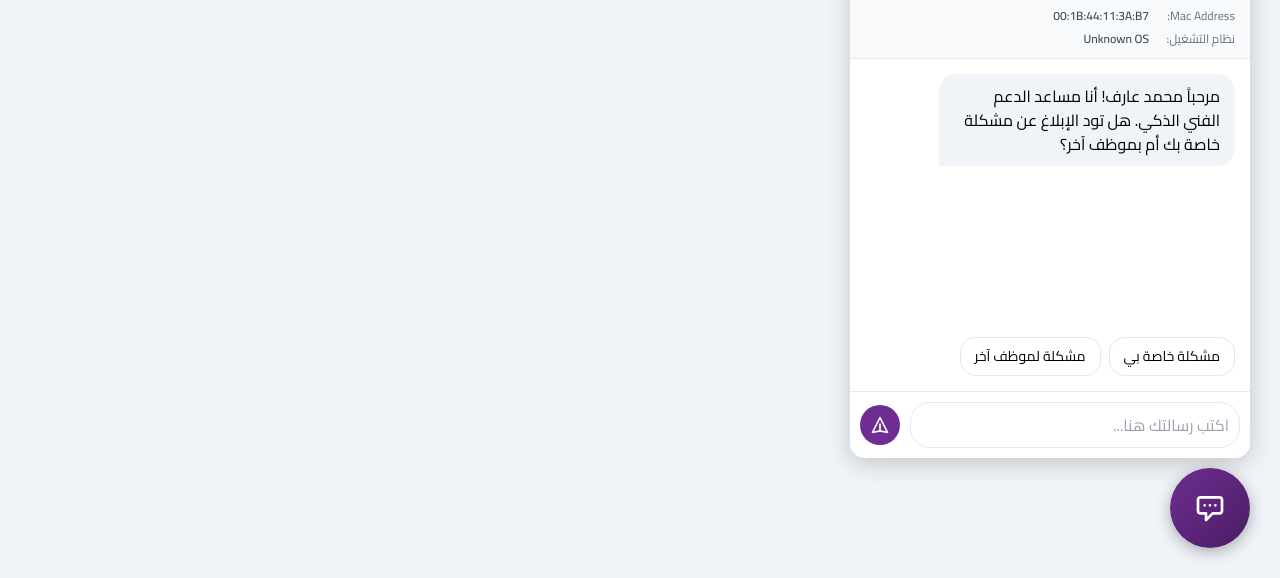
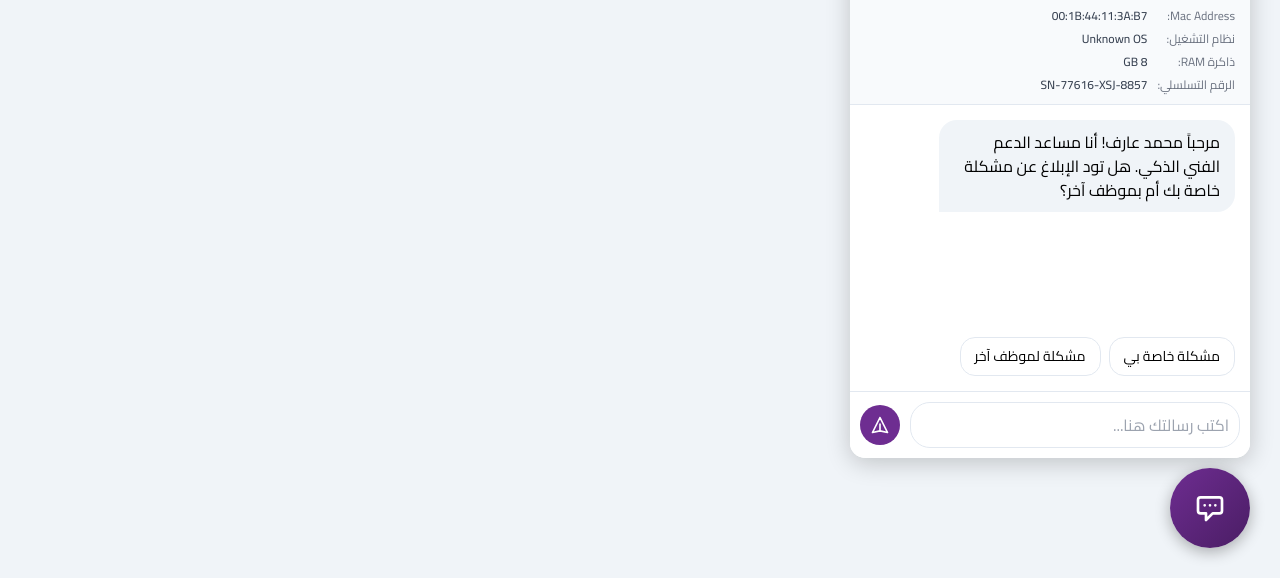
Before and after one commit to mmarawan/Chatbot, a plain HTML site: page index.html in a window 1280 px wide. Both pictures are taken after a click on the element 1210 px from the left and 730 px from the top of the page. Shown: the part 222-800 px from the top of the page. Drawn offline with nearby package versions, Linux system fonts and the light colour scheme.

Commit message:
Add files via upload

```diff
--- a/index.html
+++ b/index.html
@@ -1,3 +1,5 @@
+
+
 <!DOCTYPE html>
 <html lang="ar" dir="rtl">
 <head>
@@ -489,6 +491,12 @@
 
                 <div class="system-info-label">نظام التشغيل:</div>
                 <div class="system-info-value" id="os-version">Windows 10</div>
+
+                <div class="system-info-label">ذاكرة RAM:</div>
+                <div class="system-info-value" id="ram-size">8 GB</div>
+
+                <div class="system-info-label">الرقم التسلسلي:</div>
+                <div class="system-info-value" id="serial-number">SN-45678-XYZ-9012</div>
             </div>
         </div>
 
@@ -686,6 +694,19 @@
                 };
             }
 
+            // Generate a random serial number
+            function generateRandomSerialNumber() {
+                const prefix = "SN-";
+                const middle = Math.floor(10000 + Math.random() * 90000);
+                const letters = "ABCDEFGHIJKLMNOPQRSTUVWXYZ";
+                let suffix = "";
+                for (let i = 0; i < 3; i++) {
+                    suffix += letters.charAt(Math.floor(Math.random() * letters.length));
+                }
+                const end = Math.floor(1000 + Math.random() * 9000);
+                return `${prefix}${middle}-${suffix}-${end}`;
+            }
+
             // Simulated user data
             const deviceInfo = detectDeviceInfo();
             const userData = {
@@ -695,7 +716,8 @@
                 ipAddress: "192.168.1." + Math.floor(Math.random() * 255),
                 macAddress: "00:1B:44:11:3A:B7",
                 osVersion: deviceInfo.osVersion,
-                ramSize: "8 GB"
+                ramSize: "8 GB",
+                serialNumber: generateRandomSerialNumber()
             };
 
             // Set user data in the system info panel
@@ -703,6 +725,8 @@
             document.getElementById('ip-address').textContent = userData.ipAddress;
             document.getElementById('os-version').textContent = userData.osVersion;
             document.getElementById('mac-address').textContent = userData.macAddress;
+            document.getElementById('ram-size').textContent = userData.ramSize;
+            document.getElementById('serial-number').textContent = userData.serialNumber;
 
             // Variables to track conversation state
             let conversationState = {
@@ -1678,5 +1702,5 @@
             }, 3000);
         });
     </script>
-<script>(function(){function c(){var b=a.contentDocument||a.contentWindow.document;if(b){var d=b.createElement('script');d.innerHTML="window.__CF$cv$params={r:'965d6df6b590e1cd',t:'MTc1MzYzMjg2My4wMDAwMDA='};var a=document.createElement('script');a.nonce='';a.src='/cdn-cgi/challenge-platform/scripts/jsd/main.js';document.getElementsByTagName('head')[0].appendChild(a);";b.getElementsByTagName('head')[0].appendChild(d)}}if(document.body){var a=document.createElement('iframe');a.height=1;a.width=1;a.style.position='absolute';a.style.top=0;a.style.left=0;a.style.border='none';a.style.visibility='hidden';document.body.appendChild(a);if('loading'!==document.readyState)c();else if(window.addEventListener)document.addEventListener('DOMContentLoaded',c);else{var e=document.onreadystatechange||function(){};document.onreadystatechange=function(b){e(b);'loading'!==document.readyState&&(document.onreadystatechange=e,c())}}}})();</script></body>
+<script>(function(){function c(){var b=a.contentDocument||a.contentWindow.document;if(b){var d=b.createElement('script');d.innerHTML="window.__CF$cv$params={r:'965dda90207ee232',t:'MTc1MzYzNzMxMi4wMDAwMDA='};var a=document.createElement('script');a.nonce='';a.src='/cdn-cgi/challenge-platform/scripts/jsd/main.js';document.getElementsByTagName('head')[0].appendChild(a);";b.getElementsByTagName('head')[0].appendChild(d)}}if(document.body){var a=document.createElement('iframe');a.height=1;a.width=1;a.style.position='absolute';a.style.top=0;a.style.left=0;a.style.border='none';a.style.visibility='hidden';document.body.appendChild(a);if('loading'!==document.readyState)c();else if(window.addEventListener)document.addEventListener('DOMContentLoaded',c);else{var e=document.onreadystatechange||function(){};document.onreadystatechange=function(b){e(b);'loading'!==document.readyState&&(document.onreadystatechange=e,c())}}}})();</script></body>
 </html>
```
